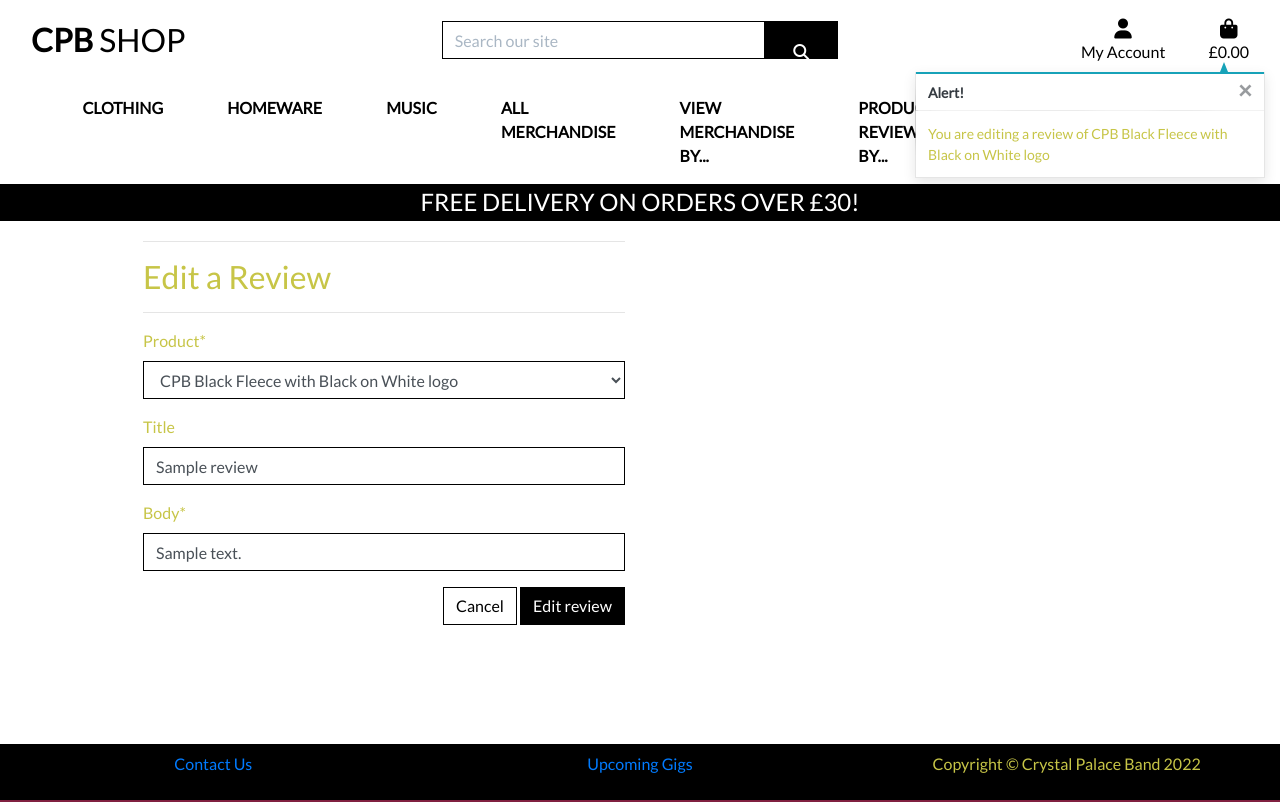
After one commit to tubaman48/CI-MS4-cpb-shop, a Django app: page /reviews/edit/1/ in a window 1280 px wide. The commit adds this page. Run offline with Django 3.2, Linux system fonts and the light colour scheme; a user stored in the database is signed in; data comes from the database, SQL or seed files in the repository; tables that the repository leaves empty hold one stand-in row (values such as "Sample post"); some libraries are stand-ins or nearby versions.

Commit message:
include edit_review function and make available from reviews page

```diff
--- /dev/null
+++ b/reviews/templates/reviews/edit_review.html
@@ -0,0 +1,35 @@
+{% extends "base.html" %}
+{% load static %}
+
+{% block page_header %}
+<div class="container header-container">
+    <div class="row">
+        <div class="col"></div>
+    </div>
+</div>
+{% endblock %}
+
+{% block content %}
+<div class="overlay"></div>
+<div class="container h-75">
+    <div class="row">
+        <div class="col-12 col-md-6">
+            <hr>
+            <h2>Edit a Review</h2>
+            <hr>
+        </div>
+    </div>
+    <div class="row">
+        <div class="col-12 col-md-6">
+            <form method="POST" action="{% url 'edit_review' review.id %}" class="form mb-2">
+                {% csrf_token %}
+                {{ form | crispy }}
+                <div class="text-right">
+                    <a class="btn btn-outline-black rounded-0" href="{% url 'reviews' %}">Cancel</a>
+                    <button class="btn btn-black rounded-0" type="submit">Edit review</button>
+                </div>
+            </form>
+        </div>
+    </div>
+</div>
+{% endblock %}
--- a/reviews/templates/reviews/reviews.html
+++ b/reviews/templates/reviews/reviews.html
@@ -79,6 +79,9 @@
                     <p class="mb-0 small font-weight-bold">Posted by : {{ review.username }}</p>
                     <p class="mb-0 small">First posted on : {{ review.firstcreated }}</p>
                     <p class="small">Last edited on : {{ review.lastedited }}</p>
+                    {% if request.user.is_superuser or review.username == request.user %}
+                    <a href="{% url 'edit_review' review.id %}" class="btn-black btn-sm rounded-0">Edit review</a>
+                    {% endif %}
                 </div>
             </div>
             <hr class="w-50">
@@ -99,8 +102,6 @@
     $('.btt-link').click(function (e) {
         window.scrollTo(0, 0)
     })
-
-    var delete_id = -1;
 
     $('#sort-selector').change(function () {
         var selector = $(this);
--- a/reviews/urls.py
+++ b/reviews/urls.py
@@ -7,4 +7,5 @@ from . import views
 urlpatterns = [
     path('', views.all_reviews, name='reviews'),
     path('add/', views.add_review, name='add_review'),
+    path('edit/<int:review_id>/', views.edit_review, name='edit_review'),
 ]
--- a/reviews/views.py
+++ b/reviews/views.py
@@ -1,6 +1,6 @@
 """ Views for reviews app """
 
-from django.shortcuts import render, redirect, reverse
+from django.shortcuts import render, redirect, reverse, get_object_or_404
 from django.contrib import messages
 from django.db.models.functions import Lower
 from django.contrib.auth.decorators import login_required
@@ -70,3 +70,38 @@ def add_review(request):
     }
 
     return render(request, template, context)
+
+
+@login_required
+def edit_review(request, review_id):
+    """The view to edit a review"""
+    if not request.user.is_superuser:
+        messages.error(request, 'Sorry, only approved users can do this.')
+        return redirect(reverse('home'))
+
+    review = get_object_or_404(Review, pk=review_id)
+    if request.method == 'POST':
+        form = ReviewForm(request.POST, instance=review)
+        if form.is_valid():
+            form.save()
+            messages.success(request, 'You updated this review!')
+            return redirect(
+                reverse('reviews')
+                )
+        else:
+            messages.error(
+                request, 'This review failed to update. ' +
+                'Please ensure the form is valid.'
+                )
+    else:
+        form = ReviewForm(instance=review)
+        messages.info(
+            request, f'You are editing a review of { review.product.name }')
+
+    template = 'reviews/edit_review.html'
+    context = {
+        'form': form,
+        'review': review,
+    }
+
+    return render(request, template, context)
```
